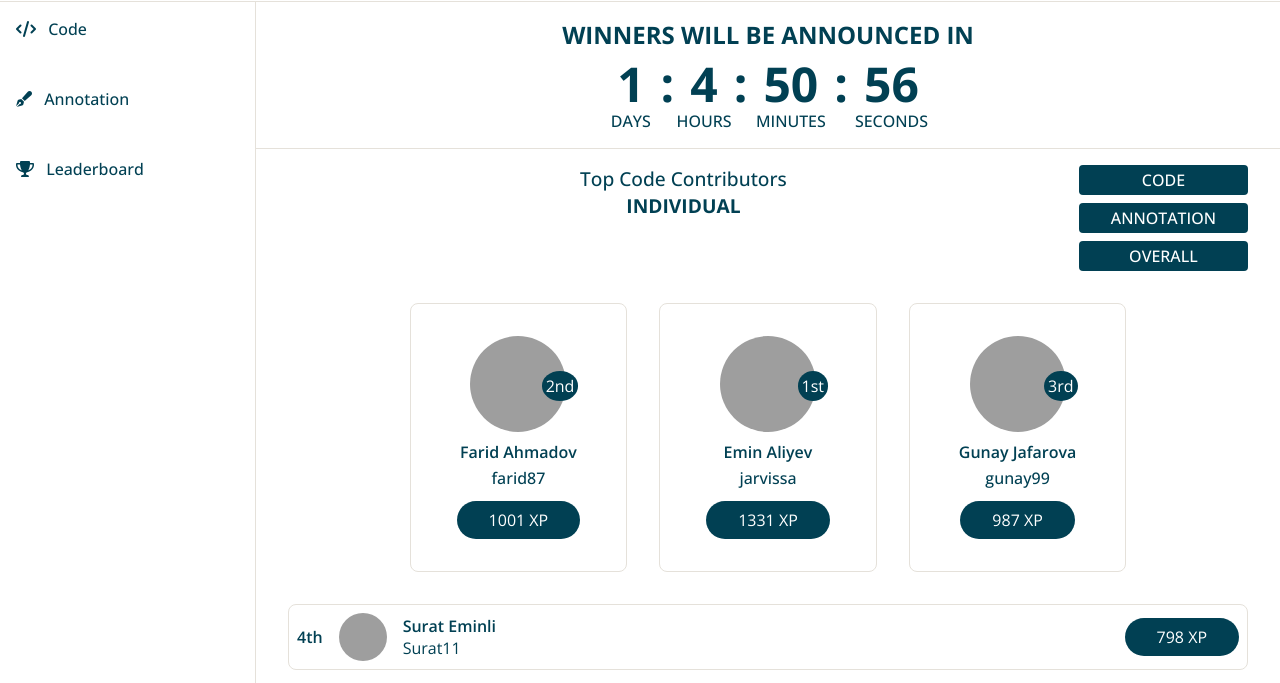
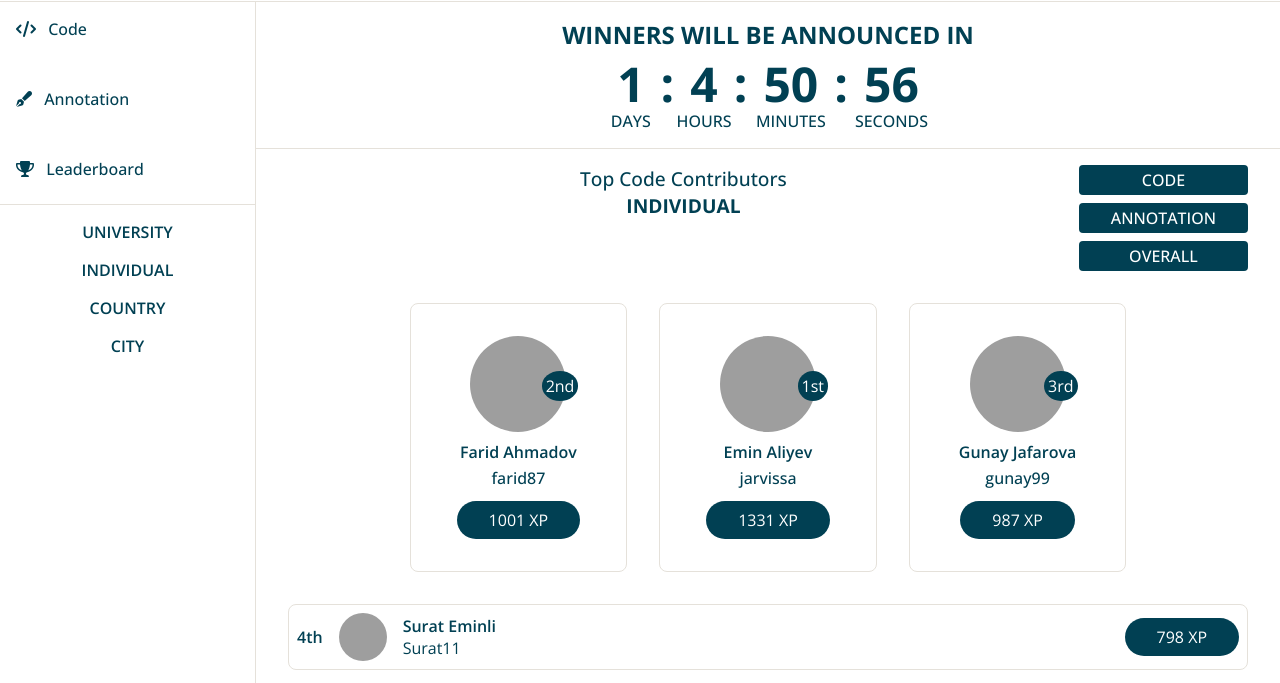
Before and after one commit to jarv1ssa/tenter, a website: page app/index.html in a window 1280 px wide. Shown: the part 63-746 px from the top of the page. Drawn offline with nearby package versions, Linux system fonts and the light colour scheme; grey boxes are pictures that could not be loaded.

Commit message:
🐛 fix leaderboard issues

```diff
--- a/app/index.html
+++ b/app/index.html
@@ -71,6 +71,15 @@
             <span>Leaderboard</span>
           </a>
         </nav>
+
+        <hr class="hr" />
+
+        <ul class="leaderboard__types">
+          <li>UNIVERSITY</li>
+          <li>INDIVIDUAL</li>
+          <li>COUNTRY</li>
+          <li>CITY</li>
+        </ul>
       </aside>
 
       <main class="main leaderboard">
--- /dev/null
+++ b/src/sass/components/_hr.scss
@@ -0,0 +1,5 @@
+.hr {
+  margin: 0.5rem 0;
+  border: none;
+  border-bottom: 1px solid rgb(var(--tenter-border-color));
+}
--- a/src/sass/components/_index.scss
+++ b/src/sass/components/_index.scss
@@ -1,3 +1,4 @@
 @forward "./button";
 @forward "./icon-input";
 @forward "./overlay";
+@forward "./hr";
--- a/src/sass/layout/_aside.scss
+++ b/src/sass/layout/_aside.scss
@@ -31,7 +31,9 @@
         margin-left: 0.5rem;
       }
 
-      &:hover {
+      &:hover,
+      &:focus,
+      &:active {
         background-color: rgb(var(--tenter-primary-color));
         color: #fff;
       }
--- a/src/sass/pages/_leaderboard.scss
+++ b/src/sass/pages/_leaderboard.scss
@@ -105,6 +105,7 @@
     grid-template-columns: repeat(3, 1fr);
     gap: 2rem;
     margin: 1rem auto;
+    text-align: center;
 
     .winner {
       display: flex;
@@ -194,4 +195,20 @@
       }
     }
   }
+
+  &__types {
+    list-style-type: none;
+
+    li {
+      padding: 0.5rem;
+      font-weight: 600;
+      text-align: center;
+      cursor: pointer;
+
+      &:hover {
+        background-color: rgb(var(--tenter-primary-color));
+        color: #fff;
+      }
+    }
+  }
 }
```
Also changed, not shown: assets/style.css.
